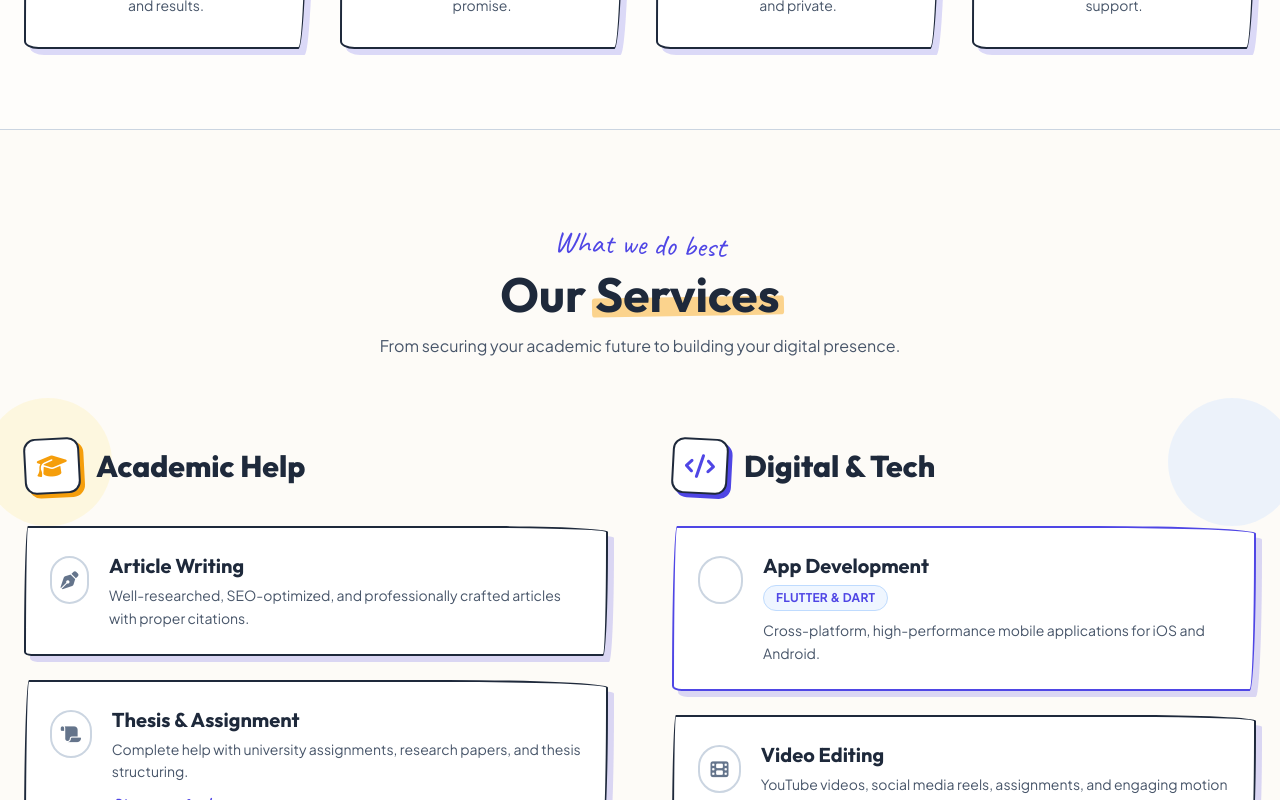
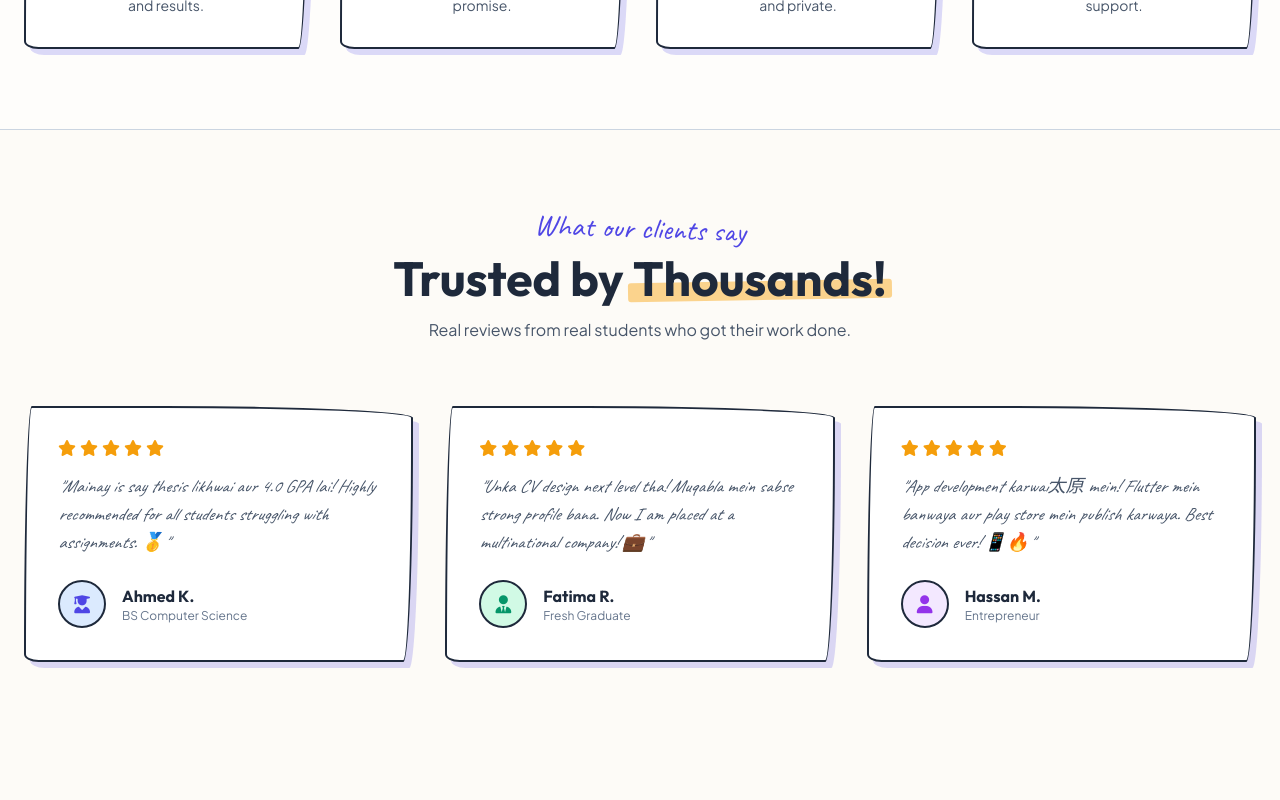
Before and after one commit to Motasaith/itqan_tech, a Next.js app: page / in a window 1280 px wide. Shown: the part 1280-2080 px from the top of the page. Built offline with nearby package versions, Linux system fonts and the light colour scheme.

Commit message:
Add testimonials/reviews section

```diff
--- a/app/page.tsx
+++ b/app/page.tsx
@@ -242,6 +242,81 @@ export default function Home() {
                 </div>
             </section>
 
+            <section id="reviews" className="py-20 relative z-10">
+                <div className="max-w-7xl mx-auto px-6">
+                    <div className="text-center mb-16 reveal" ref={addToRefs}>
+                        <span className="font-handwriting text-3xl text-primary block mb-2 transform rotate-2">What our clients say</span>
+                        <h2 className="font-heading text-4xl md:text-5xl font-bold mb-4 text-ink">Trusted by <span className="highlight">Thousands!</span></h2>
+                        <p className="text-slate-600">Real reviews from real students who got their work done.</p>
+                    </div>
+
+                    <div className="grid grid-cols-1 md:grid-cols-3 gap-8">
+                        {/* Review 1 */}
+                        <div className="sketch-card p-8 reveal" ref={addToRefs}>
+                            <div className="flex gap-1 mb-4">
+                                <i className="fas fa-star text-accent"></i>
+                                <i className="fas fa-star text-accent"></i>
+                                <i className="fas fa-star text-accent"></i>
+                                <i className="fas fa-star text-accent"></i>
+                                <i className="fas fa-star text-accent"></i>
+                            </div>
+                            <p className="text-slate-600 italic mb-6 font-handwriting text-lg">"Mainay is say thesis likhwai aur 4.0 GPA lai! Highly recommended for all students struggling with assignments. 🥇"</p>
+                            <div className="flex items-center gap-4">
+                                <div className="w-12 h-12 rounded-full bg-blue-100 border-2 border-ink flex items-center justify-center text-primary font-bold text-lg">
+                                    <i className="fas fa-user-graduate"></i>
+                                </div>
+                                <div>
+                                    <p className="font-heading font-bold text-ink">Ahmed K.</p>
+                                    <p className="text-xs text-slate-500">BS Computer Science</p>
+                                </div>
+                            </div>
+                        </div>
+
+                        {/* Review 2 */}
+                        <div className="sketch-card p-8 reveal delay-100" ref={addToRefs}>
+                            <div className="flex gap-1 mb-4">
+                                <i className="fas fa-star text-accent"></i>
+                                <i className="fas fa-star text-accent"></i>
+                                <i className="fas fa-star text-accent"></i>
+                                <i className="fas fa-star text-accent"></i>
+                                <i className="fas fa-star text-accent"></i>
+                            </div>
+                            <p className="text-slate-600 italic mb-6 font-handwriting text-lg">"Unka CV design next level tha! Muqabla mein sabse strong profile bana. Now I am placed at a multinational company! 💼"</p>
+                            <div className="flex items-center gap-4">
+                                <div className="w-12 h-12 rounded-full bg-emerald-100 border-2 border-ink flex items-center justify-center text-emerald-600 font-bold text-lg">
+                                    <i className="fas fa-user-tie"></i>
+                                </div>
+                                <div>
+                                    <p className="font-heading font-bold text-ink">Fatima R.</p>
+                                    <p className="text-xs text-slate-500">Fresh Graduate</p>
+                                </div>
+                            </div>
+                        </div>
+
+                        {/* Review 3 */}
+                        <div className="sketch-card p-8 reveal delay-200" ref={addToRefs}>
+                            <div className="flex gap-1 mb-4">
+                                <i className="fas fa-star text-accent"></i>
+                                <i className="fas fa-star text-accent"></i>
+                                <i className="fas fa-star text-accent"></i>
+                                <i className="fas fa-star text-accent"></i>
+                                <i className="fas fa-star text-accent"></i>
+                            </div>
+                            <p className="text-slate-600 italic mb-6 font-handwriting text-lg">"App development karwai太原 mein! Flutter mein banwaya aur play store mein publish karwaya. Best decision ever! 📱🔥"</p>
+                            <div className="flex items-center gap-4">
+                                <div className="w-12 h-12 rounded-full bg-purple-100 border-2 border-ink flex items-center justify-center text-purple-600 font-bold text-lg">
+                                    <i className="fas fa-user"></i>
+                                </div>
+                                <div>
+                                    <p className="font-heading font-bold text-ink">Hassan M.</p>
+                                    <p className="text-xs text-slate-500">Entrepreneur</p>
+                                </div>
+                            </div>
+                        </div>
+                    </div>
+                </div>
+            </section>
+
             <section id="services" className="py-24 relative z-10">
                 <div className="max-w-7xl mx-auto px-6">
                     <div className="text-center mb-20 reveal" ref={addToRefs}>
```
